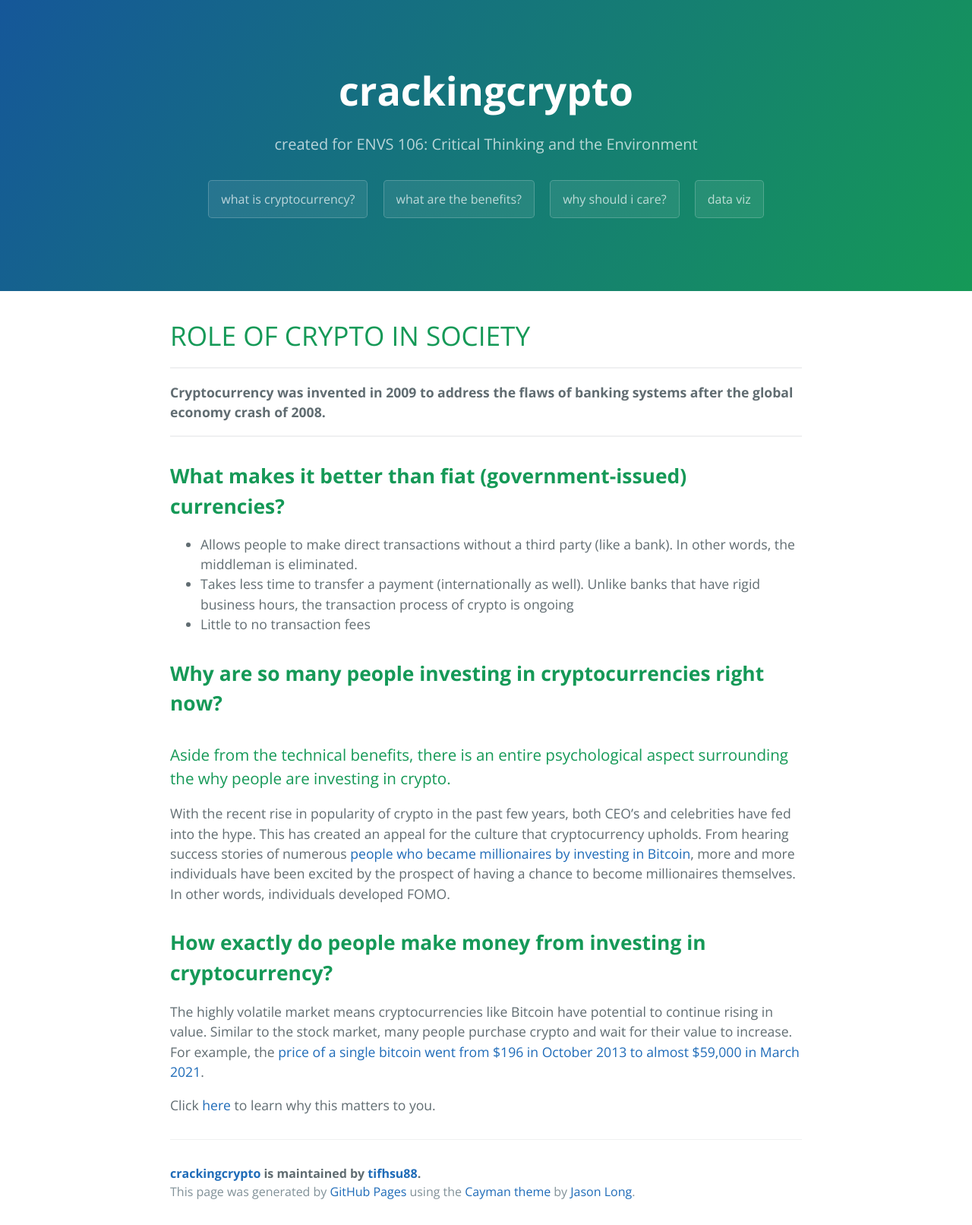
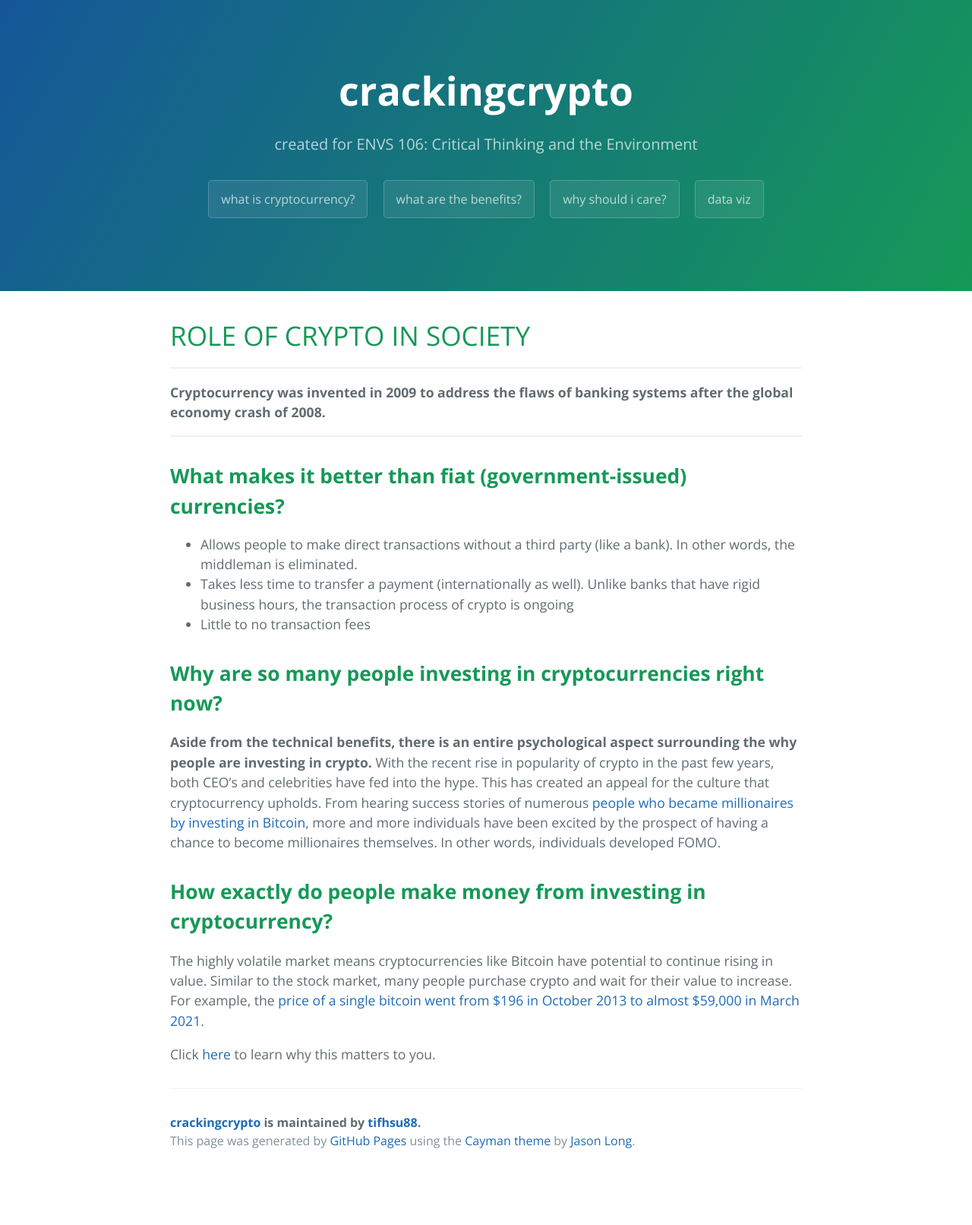
Before and after one commit to tifhsu88/crackingcrypto, a Jekyll site: the page built from tab2.md, in a window 1280 px wide. Shown: the whole page at 76% size. Built offline with Jekyll 4.4.1, drawn with Linux system fonts in a browser that asks for light colours; after the commit the page ends 1545 px from its top, so only the background shows below that.

Commit message:
Update tab2.md

```diff
--- a/tab2.md
+++ b/tab2.md
@@ -16,7 +16,7 @@ filename: tab2
 * Little to no transaction fees
 
 ## **Why are so many people investing in cryptocurrencies right now?**
-### Aside from the technical benefits, there is an entire psychological aspect surrounding the why people are investing in crypto.
+ **Aside from the technical benefits, there is an entire psychological aspect surrounding the why people are investing in crypto.**
 With the recent rise in popularity of crypto in the past few years, both CEO’s and celebrities have fed into the hype. This has created an appeal for the culture that cryptocurrency upholds.
 From hearing success stories of numerous [people who became millionaires by investing in Bitcoin](https://digitalsurge.com.au/blog/5-inspirational-bitcoin-success-stories), more and more individuals have been excited by the prospect of having a chance to become millionaires themselves. In other words, individuals developed FOMO.
 
```
